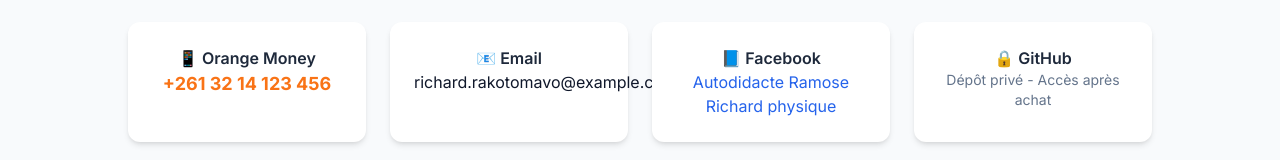
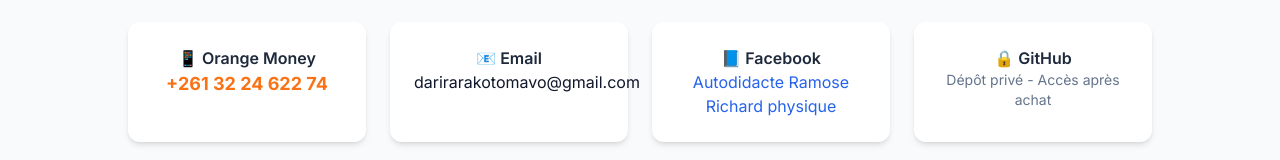
Before and after one commit to darirarakotomavo/annale-bac-ecommerce, a Next.js app: page / in a window 1280 px wide. Shown: the part 1362-1522 px from the top of the page. Built offline with nearby package versions, Linux system fonts and the light colour scheme; no server answers; the database is empty.

Commit message:
modiication Contacts

```diff
--- a/app/components/ContactSection.tsx
+++ b/app/components/ContactSection.tsx
@@ -6,11 +6,11 @@
                 <div className="grid grid-cols-1 md:grid-cols-4 gap-6 max-w-5xl mx-auto">
                     <div className="bg-white p-6 rounded-xl shadow-md text-center">
                         <h4 className="font-semibold text-slate-800">📱 Orange Money</h4>
-                        <p className="text-lg font-bold text-orange-500">+261 32 14 123 456</p>
+                        <p className="text-lg font-bold text-orange-500">+261 32 24 622 74</p>
                     </div>
                     <div className="bg-white p-6 rounded-xl shadow-md text-center">
                         <h4 className="font-semibold text-slate-800">📧 Email</h4>
-                        <p>richard.rakotomavo@example.com</p>
+                        <p>darirarakotomavo@gmail.com</p>
                     </div>
                     <div className="bg-white p-6 rounded-xl shadow-md text-center">
                         <h4 className="font-semibold text-slate-800">📘 Facebook</h4>
```
